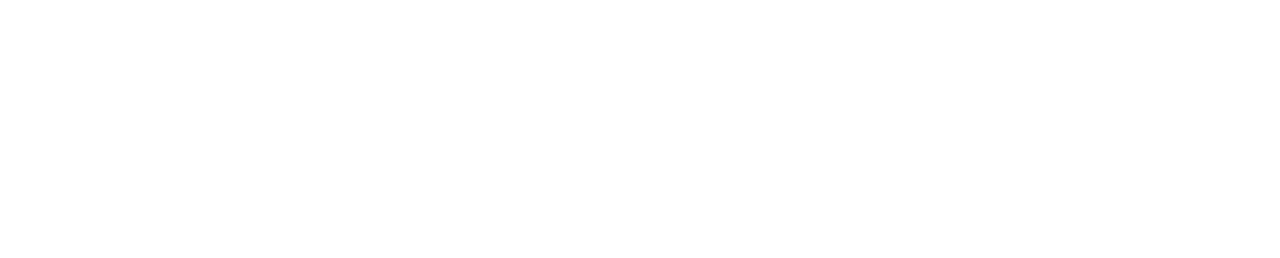
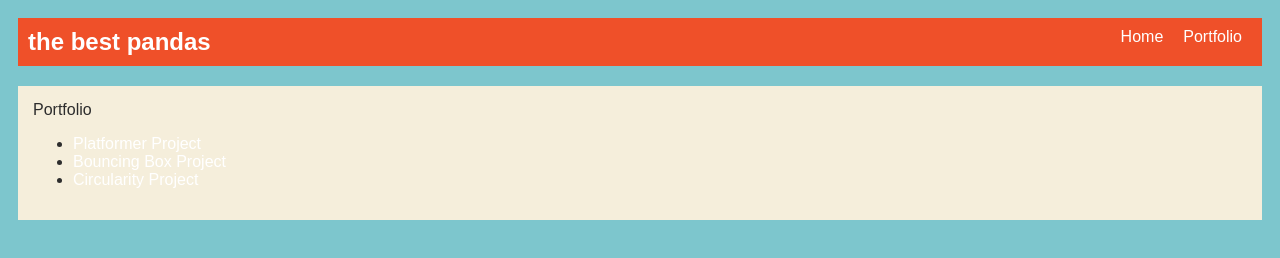
Before and after one commit to tpayton7/tpayton7.github.io, a plain HTML site: page portfolio.html in a window 1280 px wide. Drawn offline with Linux system fonts and the light colour scheme.

Commit message:
Portfolio Start

```diff
--- a/portfolio.html
+++ b/portfolio.html
@@ -0,0 +1,73 @@
+<!DOCTYPE html>
+  </head>
+
+  <body>
+    <!-- All content goes here -->
+    <div id="all-contents"></div>
+<link rel="stylesheet" href="style.css" />
+
+
+
+<nav>
+
+
+<h1>the best pandas</h1>
+<ul id="nav-ul">
+<li class="nav-li">
+<a href="index.html">Home</a>
+</li>
+
+<li class="nav-li">
+<a href="portfolio.html">Portfolio</a>
+</li>
+</ul>
+
+
+</nav>
+
+
+<main>
+
+
+<div class="content">
+<hi>Portfolio</hi>
+<ul id="portfolio">
+
+
+
+
+
+
+
+
+
+
+
+<li>
+<a href="fsd-projects/platformer/">Platformer Project</a>
+</li>
+<li>
+<a href="fsd-projects/bouncing-box/">Bouncing Box Project</a>
+</li>
+<li>
+<a href="fsd-projects/circularity/">Circularity Project</a>
+</li>
+
+
+
+
+</ul>
+
+
+
+
+
+
+</div>
+
+</main>
+
+
+
+  </body>
+</html>
```
Also changed, not shown: index.html (+23 -5 lines).
